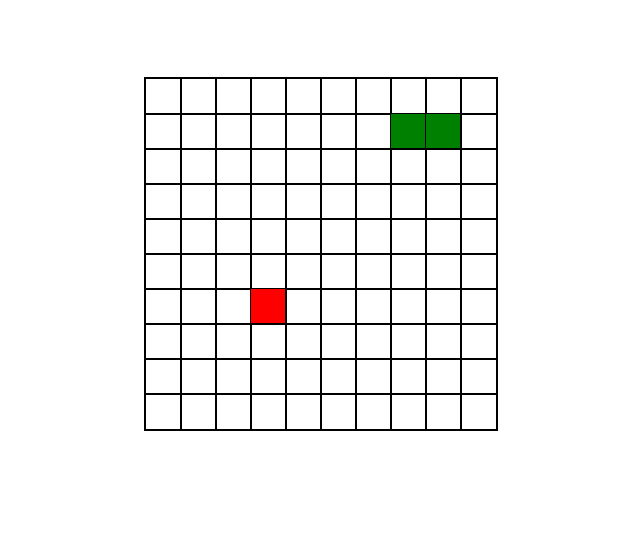
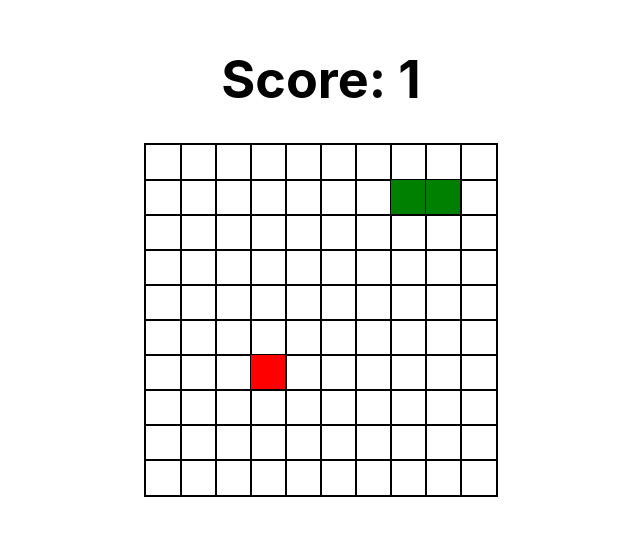
Before and after one commit to vitorrafael/Snake-Game, a React (Create React App) app: page / in a window 1280 px wide. Shown: the part 146-682 px from the top of the page, without its empty margins (319-959 px from the left). Built offline with nearby package versions, Linux system fonts and the light colour scheme.

Commit message:
Displays current score

```diff
--- a/src/App.css
+++ b/src/App.css
@@ -6,5 +6,5 @@
   align-items: center;
   justify-content: center;
   font-size: calc(10px + 2vmin);
-  color: white;
+  color: black;
 }
--- a/src/components/board/Board.js
+++ b/src/components/board/Board.js
@@ -34,13 +34,15 @@ export class Board extends React.Component {
         const snakeCells = new Set([snake.head.value.cell]);
         const foodCell = snake.head.value.cell + 5;
         const direction = DIRECTION.RIGHT;
+        const score = 0;
 
         this.state = {
-            board: board,
-            snake: snake,
-            snakeCells: snakeCells,
-            direction: direction,
-            foodCell: foodCell
+            board,
+            snake,
+            snakeCells,
+            direction,
+            foodCell,
+            score
         }
     }
 
@@ -126,7 +128,8 @@ export class Board extends React.Component {
             else break;
         }
 
-        this.setState({ foodCell: nextFoodCell });
+        const score = this.state.score + 1;
+        this.setState({ foodCell: nextFoodCell, score });
     }
 
     handleKeydown(event) {
@@ -185,12 +188,14 @@ export class Board extends React.Component {
         const snakeCells = new Set([snake.head.value.cell]);
         const direction = DIRECTION.RIGHT;
         const foodCell = snake.head.value.cell + 5;
+        const score = 0;
 
         this.setState({
             snake,
             snakeCells,
             direction,
-            foodCell
+            foodCell,
+            score
         });
     }
 
@@ -213,6 +218,7 @@ export class Board extends React.Component {
     render() {
         return (
             <>
+                <h1>Score: {this.state.score}</h1>
                 <div className="board">
                     {this.state.board.map((row, rowIndex) => (
                         <div key={rowIndex} className="row">
```
